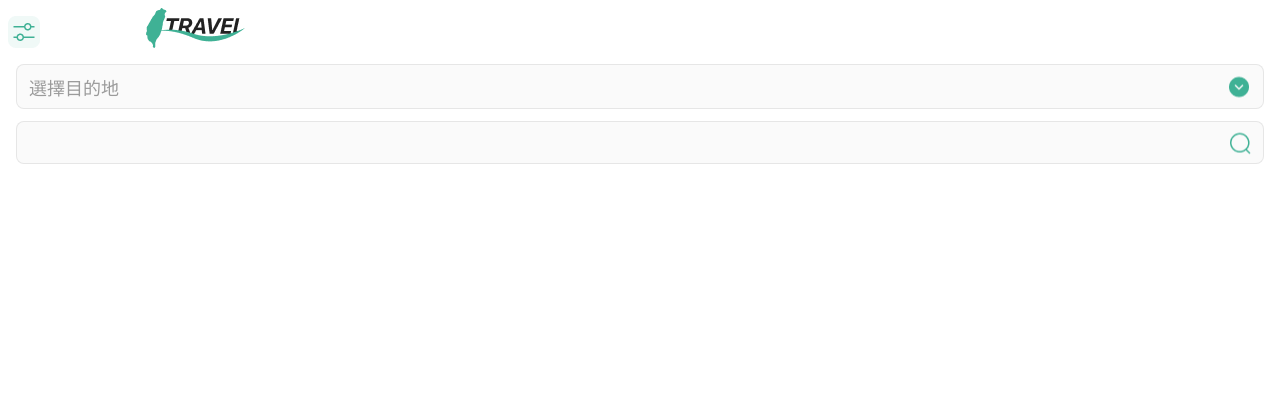
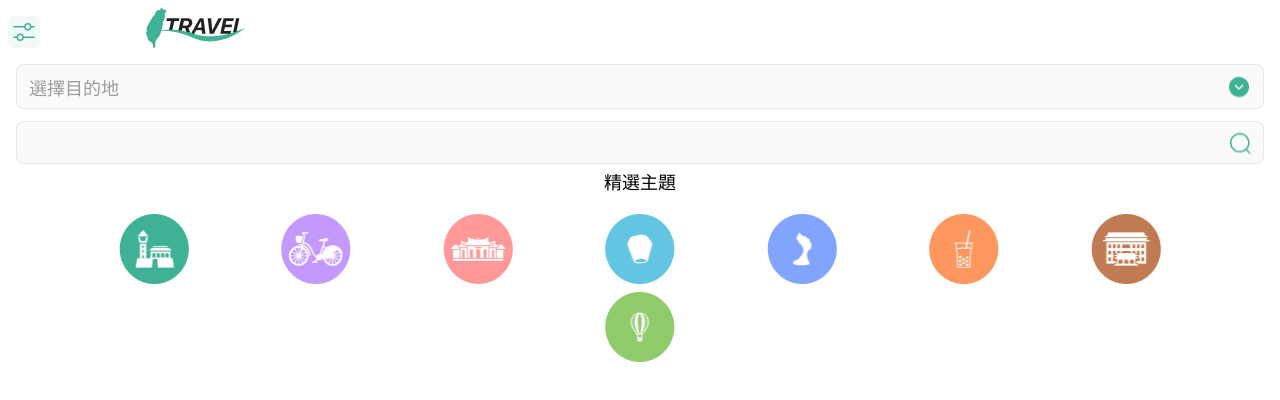
Before and after one commit to WilliamLinsanity/tourist-spots, a React (Create React App) app: page / in a window 1280 px wide. Both pictures are taken after a click on the picture 24 px from the left and 28 px from the top of the page. Shown: the top 400 px of the page. Built offline with nearby package versions, Linux system fonts and the light colour scheme.

Commit message:
add topic block and style

```diff
--- a/src/SearchBlock.js
+++ b/src/SearchBlock.js
@@ -64,16 +64,39 @@ position:relative;
         transform: translate(0, -50%);
     }
 `
+
 const Search = styled.img`
 position:absolute;
 top:50%;
 right: 28px;
 transform: translate(0, -50%);
 `
+const TopicBlock = styled.div`
+display:flex;
+flex-wrap: wrap;
+padding:12px 6px 0 6px;
+justify-content: center;
+img{
+    padding:8px 46px 0 46px;
+    width:70px;
+    height:70px;
+}
+`
 const SearchBlock = ()=>{
     const cityList =[
         {id:1,name:'新北市'},
         {id:2,name:'台北市'}
+    ]
+    const topicImgName = 'topic'
+    const topicContentList =[
+        {id:0,name:'歷史文化'},
+        {id:1,name:'戶外踏青'},
+        {id:2,name:'宗教巡禮'},
+        {id:3,name:'親子活動'},
+        {id:4,name:'風景區'},
+        {id:5,name:'美食品嘗'},
+        {id:6,name:'住宿推薦'},
+        {id:7,name:'觀光活動'},
     ]
     const [cityVisible,handleCitySelect] = useState(false)
     let [keyword,handleKeywordSelect] = useState('')
@@ -102,6 +125,16 @@ const SearchBlock = ()=>{
                 <Search src='../images/search.png' onClick={()=>handleKeywordSelect(keyword)}/>
             </KeywordSelect>
             }
+            <div>
+                精選主題
+                <TopicBlock>
+                   {
+                   Array.from(Array(8),(event,index) =>{
+                     return (<img src={`../images/${topicImgName}${index}.png`} alt={`${topicImgName}${index}`}/>)
+                   })
+                   }
+                </TopicBlock>
+            </div>
         </>
     )
 
```
